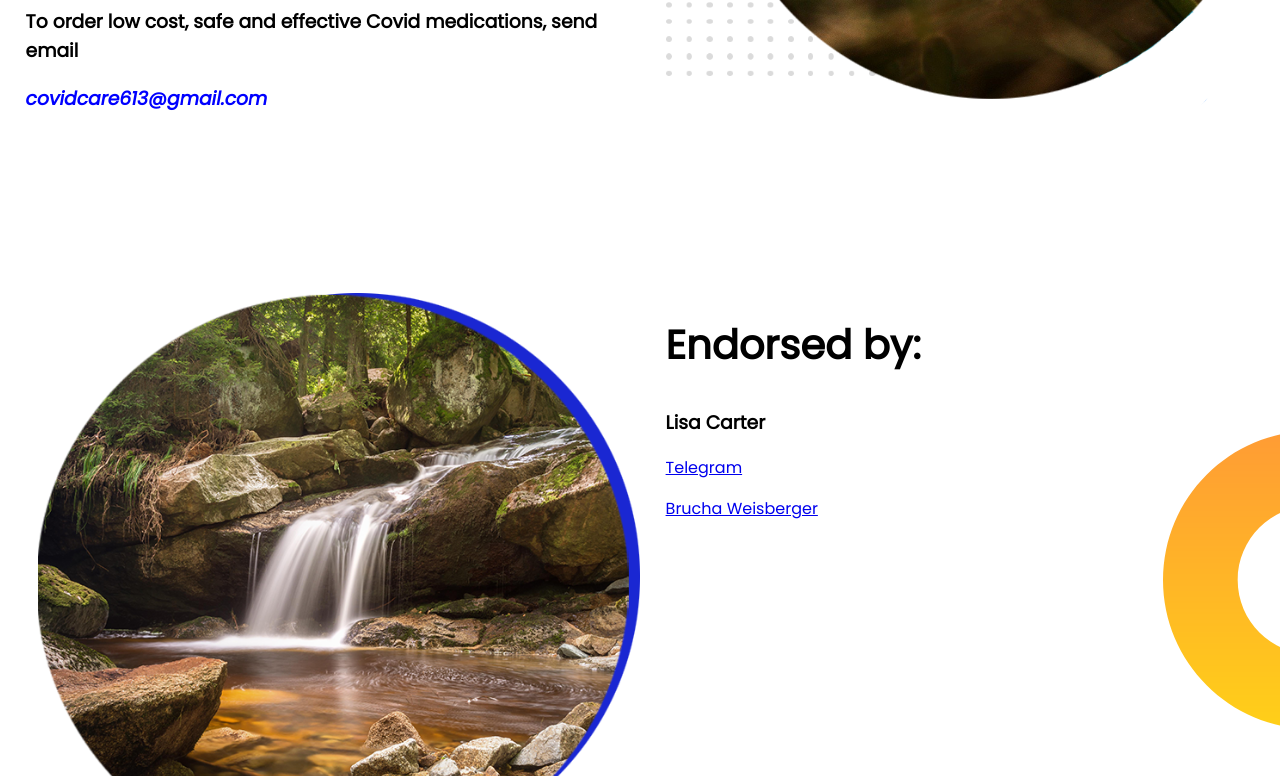
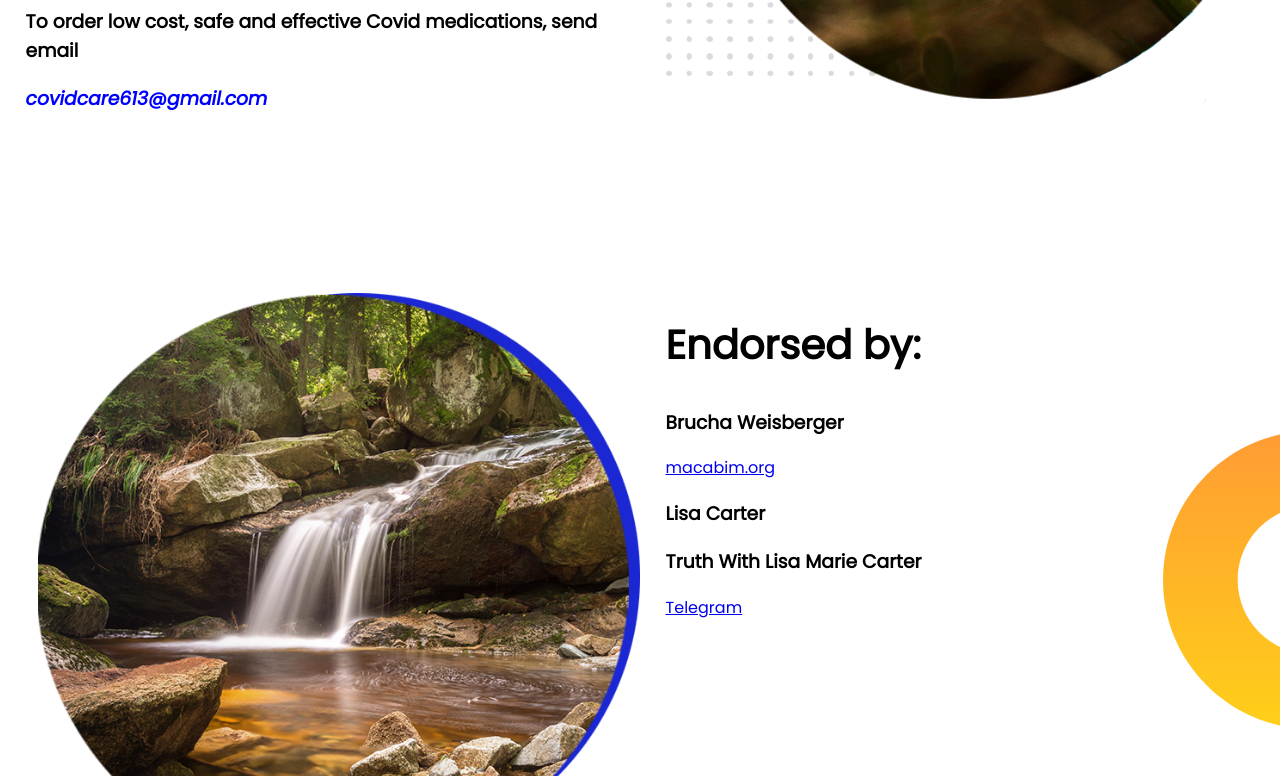
Before and after one commit to Mostarik/COVID-CARE, a plain HTML site: page index.html in a window 1280 px wide. Shown: the part 487-1263 px from the top of the page. Drawn offline with Linux system fonts and the light colour scheme; a web font is replaced by a local one.

Commit message:
add change text

```diff
--- a/index.html
+++ b/index.html
@@ -45,12 +45,14 @@
         </div>
         <div class="half-width">
             <h2>Endorsed by:</h2>
+            <h3>Brucha Weisberger</h3>
+            <p><a href="http://macabim.org">macabim.org</a> </p>
             <h3>Lisa Carter</h3>
+            <h3>Truth With Lisa Marie Carter</h3>
 
             <a href="https://t.me/TruthWithLisaMarieCarter" target="_blank">Telegram</a>
             <p>
-                <a href="https://macabim.org/" target="_blank">Brucha Weisberger</a>
-            </p>
+
 
 
 
```
